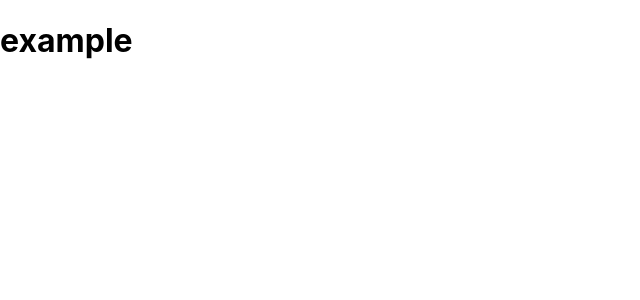
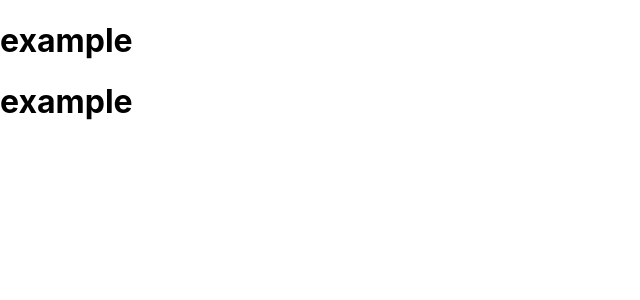
Before and after one commit to tkdgns25300/Bucket-List, a React (Create React App) app in the folder client/: page / in a window 1280 px wide. Shown: the top 300 px of the page, without its empty margins (0-640 px from the left). Built offline with nearby package versions, Linux system fonts and the light colour scheme.

Commit message:
create InputBucket, AllBucket, Bucket component

```diff
--- a/client/src/App.js
+++ b/client/src/App.js
@@ -1,8 +1,16 @@
 import './App.css';
+import React, { Fragment } from 'react';
+
+// components
+import InputBucket from './components/InputBucket';
+import AllBucket from './components/AllBucket';
 
 function App() {
   return (
-    <h1>example</h1>
+    <>
+      <InputBucket />
+      <AllBucket />
+    </>
   );
 }
 
--- /dev/null
+++ b/client/src/components/AllBucket.js
@@ -0,0 +1,11 @@
+import React, { Fragment } from 'react';
+
+const AllBucket = () => {
+    return (
+        <>
+            <h1>example</h1>
+        </>
+    )
+};
+
+export default AllBucket;
--- /dev/null
+++ b/client/src/components/InputBucket.js
@@ -0,0 +1,11 @@
+import React, { Fragment } from 'react';
+
+const InputBucket = () => {
+    return (
+        <>
+            <h1>example</h1>
+        </>
+    )
+};
+
+export default InputBucket;
```
Also changed, not shown: client/src/components/Bucket.js (added, +11 -0 lines), 1 other file (tests, documents, lock files or other folders).
